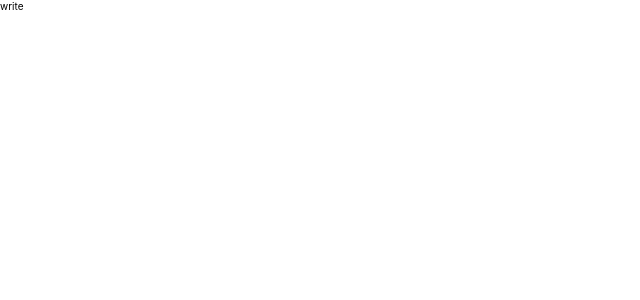
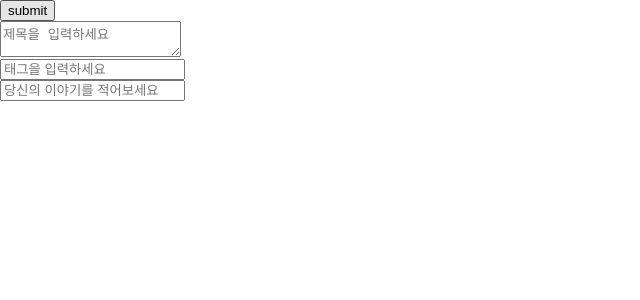
Before and after one commit to WE-SOPT-29th-Web-Part/Jiyoung-Hyun, a React (Create React App) app in the folder velog-ts/: page /write in a window 1280 px wide. Shown: the top 300 px of the page, without its empty margins (0-640 px from the left). Built offline with nearby package versions, Linux system fonts and the light colour scheme.

Commit message:
Feat: article POST구현(title, body, tag)

```diff
--- a/velog-ts/src/apis/article.api.ts
+++ b/velog-ts/src/apis/article.api.ts
@@ -1,5 +1,5 @@
 import { serverAxios } from "../libs/axios";
-import { IArticle } from "../types/article.type";
+import { IPostArticle } from "../types/article.type";
 
 const PREFIX_URL = "/article";
 
@@ -12,3 +12,16 @@ export const getArticleList = async () => {
     return null;
   }
 };
+
+export const postArticle = async ({ ...articleData }: IPostArticle) => {
+  try {
+    const data = await serverAxios.post(`${PREFIX_URL}`, {
+      ...articleData,
+      summary: "요약입니다.",
+    });
+    return data.data;
+  } catch (error) {
+    console.log(error);
+    return null;
+  }
+};
--- a/velog-ts/src/components/Article/index.tsx
+++ b/velog-ts/src/components/Article/index.tsx
@@ -15,8 +15,8 @@ function Article({ title, summary, thumbnail, tags, date }: IProps) {
       <div>{title}</div>
       <div>{summary}</div>
       <div>
-        {tags.map((tag: string) => (
-          <Tag tag={tag} />
+        {tags.map((tag: string, index) => (
+          <Tag key={index} tag={tag} />
         ))}
       </div>
       <div>{date}</div>
--- a/velog-ts/src/components/Tag/index.tsx
+++ b/velog-ts/src/components/Tag/index.tsx
@@ -1,7 +1,9 @@
 import React from "react";
-
-function Tag({ tag }: { tag: string }) {
-  return <div>{tag}</div>;
+interface IProps {
+  tag: string;
+}
+function Tag({ tag }: IProps) {
+  return <span>{tag}</span>;
 }
 
 export default Tag;
--- /dev/null
+++ b/velog-ts/src/components/write/WriteBody/index.tsx
@@ -0,0 +1,24 @@
+import React from "react";
+import { IPostArticle } from "../../../types/article.type";
+interface IProps {
+  setArticleData: React.Dispatch<React.SetStateAction<IPostArticle>>;
+}
+function WriteBody({ setArticleData }: IProps) {
+  const handleChange = (e: React.ChangeEvent<HTMLInputElement>) => {
+    setArticleData((articleData) => ({
+      ...articleData,
+      body: e.target.value,
+    }));
+  };
+  return (
+    <div>
+      <input
+        type="text"
+        placeholder="당신의 이야기를 적어보세요"
+        onChange={handleChange}
+      />
+    </div>
+  );
+}
+
+export default WriteBody;
--- /dev/null
+++ b/velog-ts/src/components/write/WriteButton/index.tsx
@@ -0,0 +1,7 @@
+import React, { useState } from "react";
+
+function WriteButton() {
+  return <div></div>;
+}
+
+export default WriteButton;
--- /dev/null
+++ b/velog-ts/src/components/write/WriteTags/index.tsx
@@ -0,0 +1,34 @@
+import React from "react";
+import { IPostArticle } from "../../../types/article.type";
+import Tag from "../../Tag";
+interface IProps {
+  tags: string[];
+  articleData: IPostArticle;
+  setArticleData: React.Dispatch<React.SetStateAction<IPostArticle>>;
+}
+function WriteTags({ tags, articleData, setArticleData }: IProps) {
+  const handleKeyPress = (e: React.KeyboardEvent<HTMLInputElement>) => {
+    if (!(e.target instanceof HTMLInputElement)) return;
+
+    if (e.key === "Enter") {
+      const tempData = { ...articleData };
+      tempData.tags = [...tempData.tags, e.target.value];
+      setArticleData(tempData);
+      e.target.value = "";
+    }
+  };
+  return (
+    <div>
+      {tags.map((tag: string, index) => (
+        <Tag key={index} tag={tag} />
+      ))}
+      <input
+        type="text"
+        placeholder="태그을 입력하세요"
+        onKeyPress={handleKeyPress}
+      />
+    </div>
+  );
+}
+
+export default WriteTags;
--- /dev/null
+++ b/velog-ts/src/components/write/WriteTitle/index.tsx
@@ -0,0 +1,20 @@
+import React from "react";
+import { IPostArticle } from "../../../types/article.type";
+interface IProps {
+  setArticleData: React.Dispatch<React.SetStateAction<IPostArticle>>;
+}
+function WriteTitle({ setArticleData }: IProps) {
+  const handleChange = (e: React.ChangeEvent<HTMLTextAreaElement>) => {
+    setArticleData((articleData) => ({
+      ...articleData,
+      title: e.target.value,
+    }));
+  };
+  return (
+    <div>
+      <textarea placeholder="제목을 입력하세요" onChange={handleChange} />
+    </div>
+  );
+}
+
+export default WriteTitle;
--- a/velog-ts/src/pages/write/index.tsx
+++ b/velog-ts/src/pages/write/index.tsx
@@ -1,7 +1,34 @@
-import React from "react";
+import React, { useState } from "react";
+import WriteButton from "../../components/write/WriteButton";
+import WriteTitle from "../../components/write/WriteTitle";
+import WriteTags from "../../components/write/WriteTags";
+import WriteBody from "../../components/write/WriteBody";
+import { postArticle } from "../../apis/article.api";
+function Write() {
+  const [articleData, setArticleData] = useState({
+    title: "",
+    body: "",
+    summary: "",
+    thumbnail: "",
+    tags: [""],
+  });
+  const submitArticle = async () => {
+    await postArticle(articleData);
+  };
 
-function Write() {
-  return <div>write</div>;
+  return (
+    <div>
+      <button onClick={submitArticle}>submit</button>
+      <WriteTitle setArticleData={setArticleData} />
+      <WriteTags
+        tags={articleData.tags}
+        articleData={articleData}
+        setArticleData={setArticleData}
+      />
+      <WriteBody setArticleData={setArticleData} />
+      <WriteButton />
+    </div>
+  );
 }
 
 export default Write;
```
Also changed, not shown: velog-ts/src/types/article.type.ts (+8 -0 lines).
